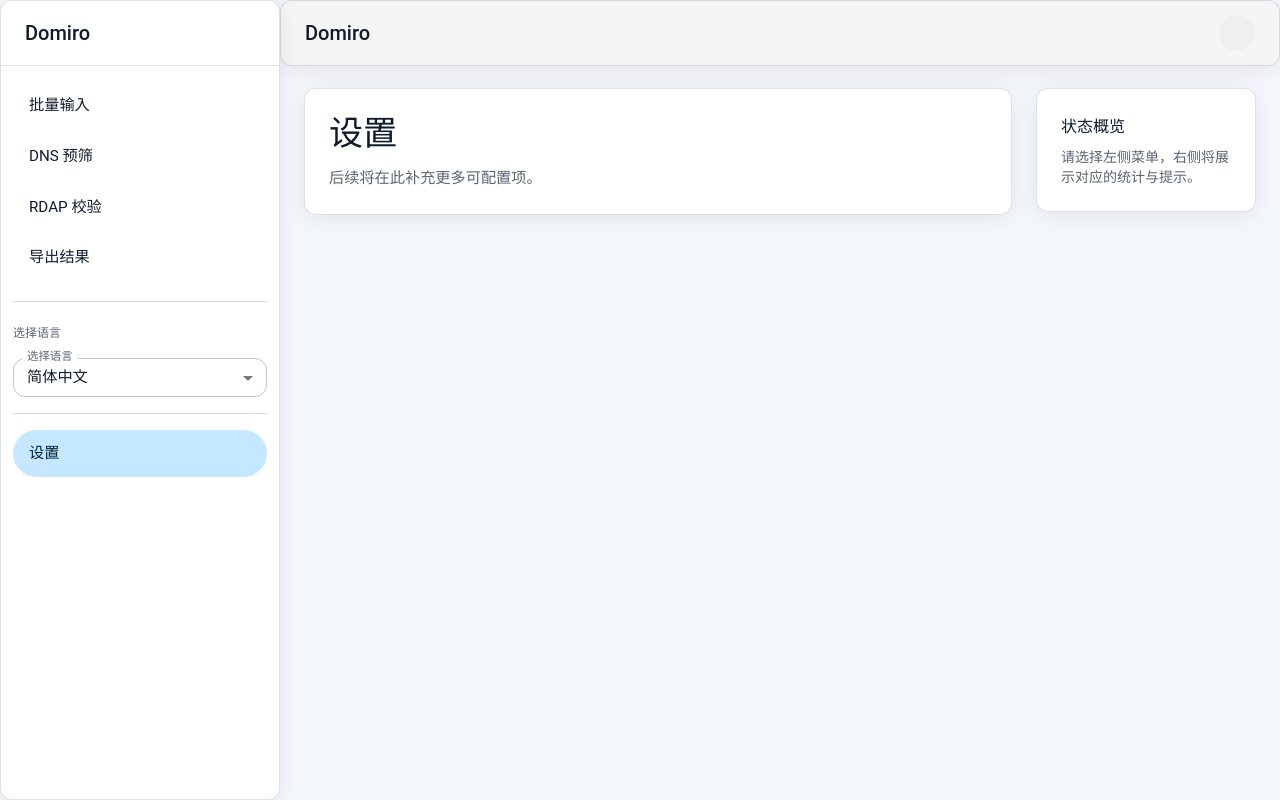
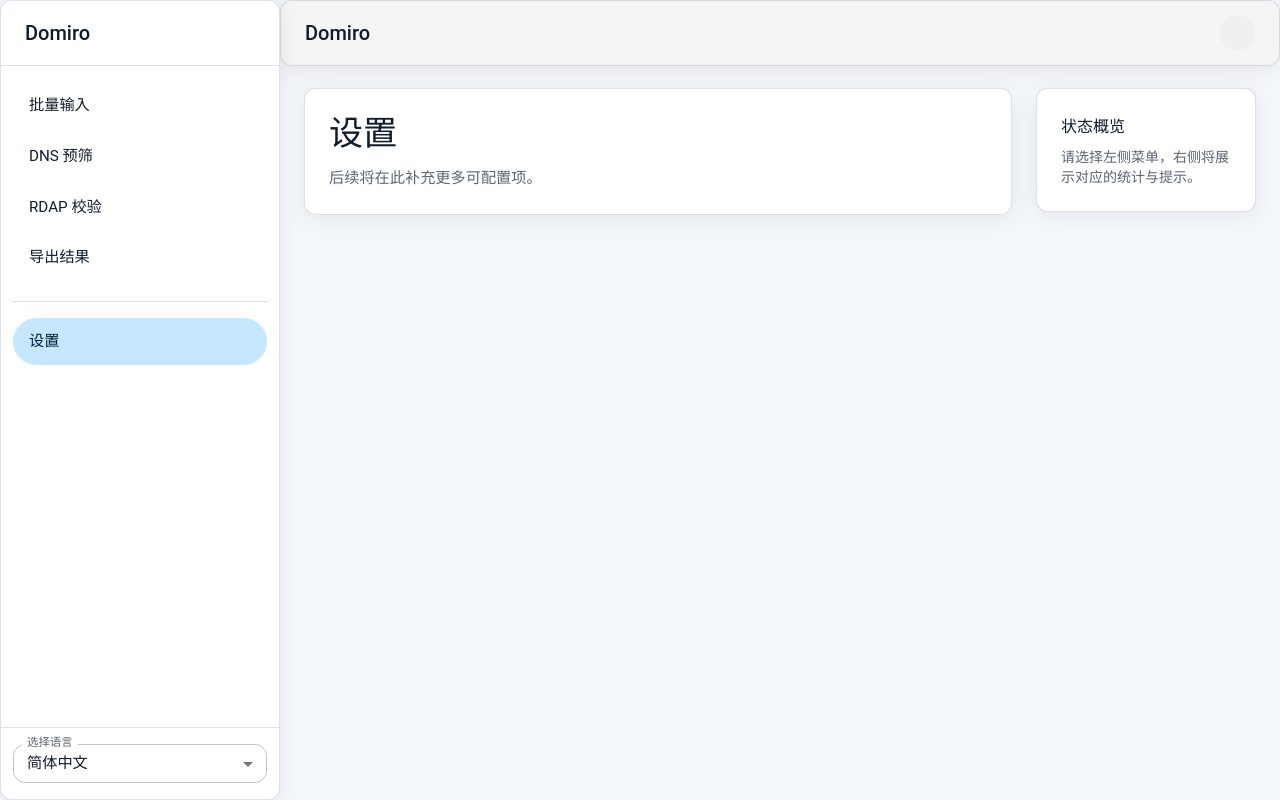
Before and after one commit to domiro-org/web, a React (Vite) app: page /settings in a window 1280 px wide. Built offline with nearby package versions, Linux system fonts and the light colour scheme.

Commit message:
chore: move lanuage switcher to bottom

```diff
--- a/src/layouts/WideShell.tsx
+++ b/src/layouts/WideShell.tsx
@@ -151,13 +151,6 @@ export default function WideShell({ children }: PropsWithChildren) {
           ))}
         </List>
         <Divider flexItem />
-        <Box>
-          <Typography variant="overline" color="text.secondary" sx={{ mb: 1, display: "block" }}>
-            {t("language.select")}
-          </Typography>
-          <LanguageSwitcher fullWidth size="small" />
-        </Box>
-        <Divider flexItem />
         <List disablePadding>
           {settingsItems.map((item) => (
             <ListItem key={item.to} disablePadding>
@@ -182,6 +175,11 @@ export default function WideShell({ children }: PropsWithChildren) {
           ))}
         </List>
       </Stack>
+      {/* 语言选择固定在侧栏左下角：通过将其放在最底部并留出内边距实现 */}
+      <Divider />
+      <Box sx={{ px: 1.5, py: 2 }}>
+        <LanguageSwitcher fullWidth size="small" />
+      </Box>
     </Box>
   );
 
```
